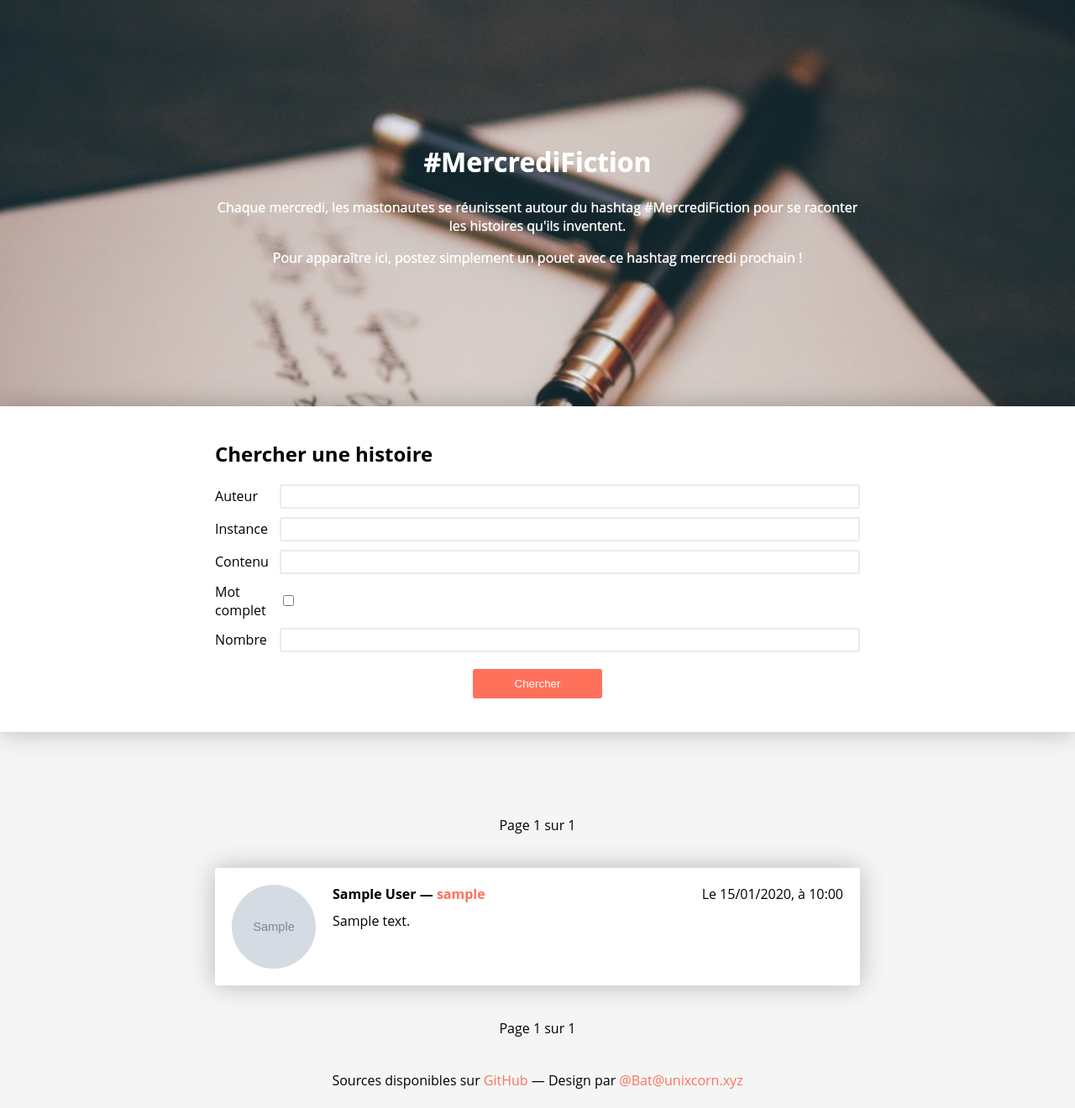
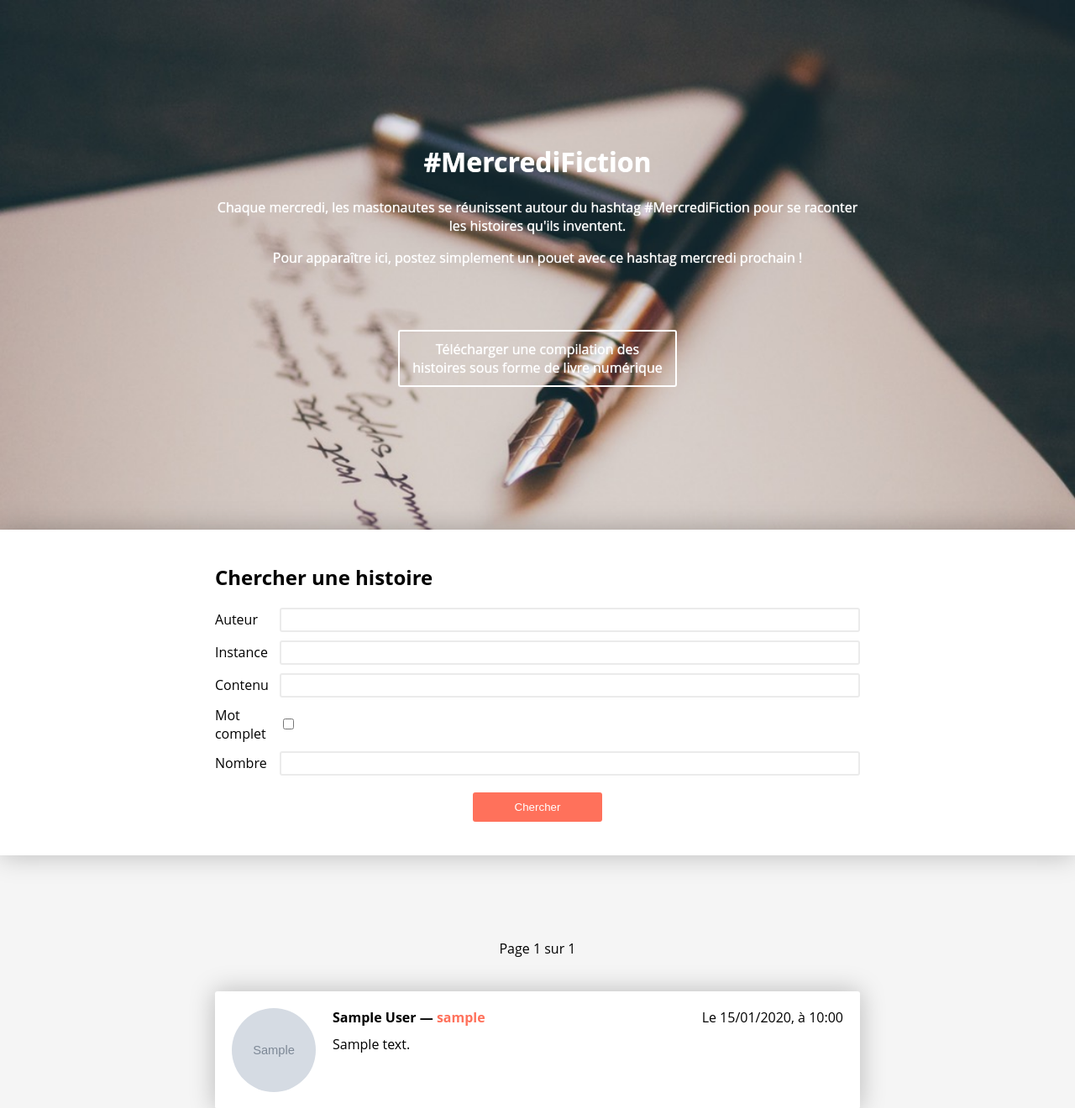
Before and after one commit to Meewan/MercrediFiction, a Flask app: template templates/index.html in a window 1280 px wide. Shown: the top 1320 px of the page at 84% size. Before the commit the page ends 1297 px from the top, so only its background shows below. Run offline with Flask 2, Linux system fonts and the light colour scheme; tables that the repository leaves empty hold one stand-in row (values such as "Sample post"); the template is opened without the code that fills it: values that come from a table or form of the project are taken from there, most other values are stand-ins (such as "Sample title", 1, 10 or a date in 2020); grey boxes marked "Sample" are stand-in pictures.

Commit message:
Generate an EPub with all the toots - Fix #13

```diff
--- a/app.py
+++ b/app.py
@@ -1,10 +1,11 @@
-from os import environ
+from os import environ, path
 from datetime import datetime
 from hashlib import md5
 
-from flask import Flask, render_template, request, send_from_directory
+from flask import Flask, render_template, request, send_from_directory, redirect
 from sqlalchemy import desc
 from flask_sqlalchemy import SQLAlchemy
+from ebooklib import epub
 
 import config
 
@@ -65,6 +66,34 @@ def show_entries():
                            instances=instances,
                            pagination=pagination)
 
+@app.route('/epub')
+def create_epub():
+    accounts = Account.query.order_by(Account.username)
+    toots = Toot.query.order_by(Toot.creation_date)
+    book = epub.EpubBook()
+
+    # add metadata
+    book.set_identifier('mercredi-fiction')
+    book.set_title('#MercrediFiction')
+    book.set_language('fr')
+
+    for account in accounts:
+        book.add_author(account.username)
+
+    chapter = epub.EpubHtml(title='Toutes les histoires', file_name='index.xhtml', lang='fr')
+    chapter.content = render_template('epub.html', toots=toots)
+    book.add_item(chapter)
+
+    book.toc = (epub.Link('index.xhtml', 'Toutes les histoires', 'histoires'), )
+
+    book.add_item(epub.EpubNcx())
+    book.add_item(epub.EpubNav())
+
+    book.spine = ['nav', chapter]
+
+    epub_path = path.join('static', 'mercredi-fiction.epub')
+    epub.write_epub(epub_path, book, {})
+    return redirect(epub_path)
 
 @app.route('/static/<path:path>')
 def serve_static(path):
--- a/requirements.txt
+++ b/requirements.txt
@@ -2,3 +2,4 @@ flask
 Flask-SQLAlchemy
 html2text
 requests[security]
+ebooklib
--- a/static/css/main.css
+++ b/static/css/main.css
@@ -39,16 +39,27 @@ form div input:not([type=checkbox]) {
   background: white;
 }
 
-form input[type=submit] {
+.btn {
   display: block;
   width: 20%;
   margin: 20px auto;
+  padding: 10px;
+  border-radius: 3px;
+  cursor: pointer;
+}
+
+.btn.colored {
   border: none;
   background: #ff715b;
-  padding: 10px;
-  border-radius: 3px;
   color: white;
-  cursor: pointer;
+}
+
+.btn.transparent {
+  border: 2px solid white;
+  background: transparent;
+  color: white;
+  width: 40%;
+  margin-top: 75px;
 }
 
 main {
--- a/templates/index.html
+++ b/templates/index.html
@@ -10,6 +10,7 @@
       <h1>#MercrediFiction</h1>
       <p>Chaque mercredi, les mastonautes se réunissent autour du hashtag #MercrediFiction pour se raconter les histoires qu'ils inventent.</p>
       <p>Pour apparaître ici, postez simplement un pouet avec ce hashtag mercredi prochain !</p>
+      <a class="btn transparent" href="/epub">Télécharger une compilation des histoires sous forme de livre numérique</a>
     </div>
     <form method="GET" action="/">
       <h2>Chercher une histoire</h2>
@@ -43,7 +44,7 @@
         <label for="limit">Nombre</label>
         <input type="number" name="limit" value="{{pagination.limit}}"/>
       </div>
-      <input type="submit" value="Chercher">
+      <input class="btn colored" type="submit" value="Chercher">
     </form>
   </header>
   <main>
```
Also changed, not shown: templates/epub.html (added, +22 -0 lines), 1 other file.
